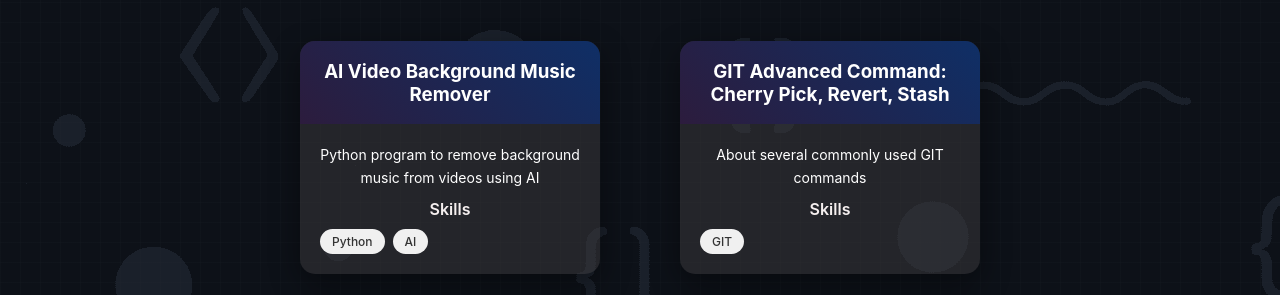
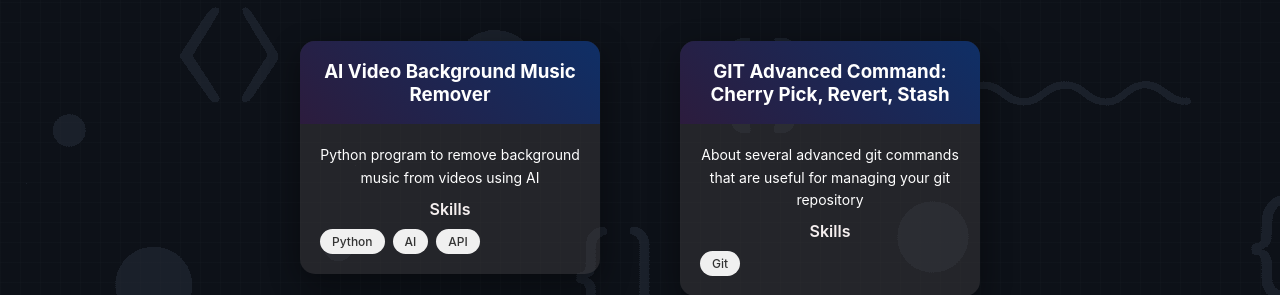
Before and after one commit to fauznandri/portfolio-page, a plain HTML site: page index.html in a window 1280 px wide. Shown: the part 498-793 px from the top of the page. Drawn offline with Linux system fonts and the light colour scheme.

Commit message:
Several cahnges on project descriptions

```diff
--- a/index.html
+++ b/index.html
@@ -44,6 +44,7 @@
                                 <div class="skills-list">
                                     <span class="skill">Python</span>
                                     <span class="skill">AI</span>
+                                    <span class="skill">API</span>
                                 </div>
                             </div>
                         </div>
@@ -90,13 +91,13 @@
                         </div>
                         <div class="card-body">
                             <div class="bio">
-                                About several commonly used GIT commands
+                                About several advanced git commands that are useful for managing your git repository
                             </div>
 
                             <div class="skills">
                                 <div class="skills-title">Skills</div>
                                 <div class="skills-list">
-                                    <span class="skill">GIT</span>
+                                    <span class="skill">Git</span>
                                 </div>
                             </div>
                         </div>
```
